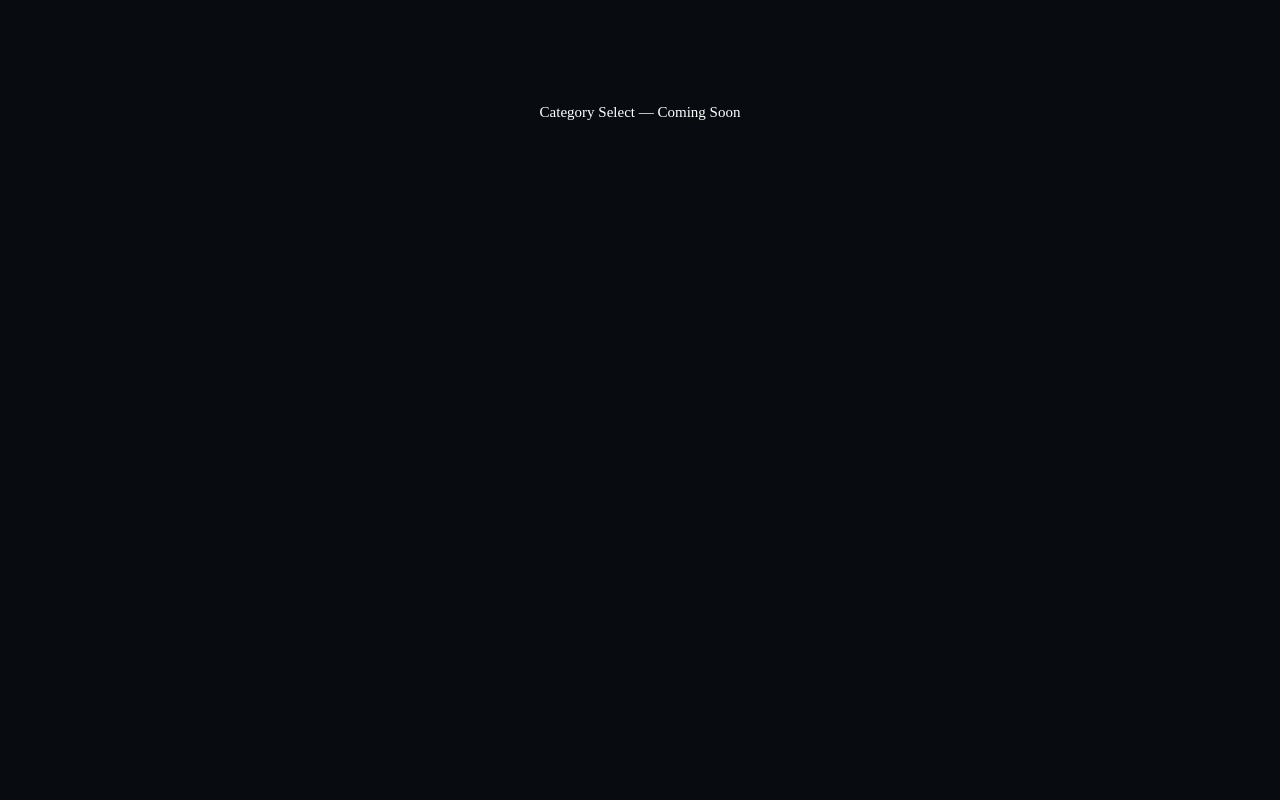
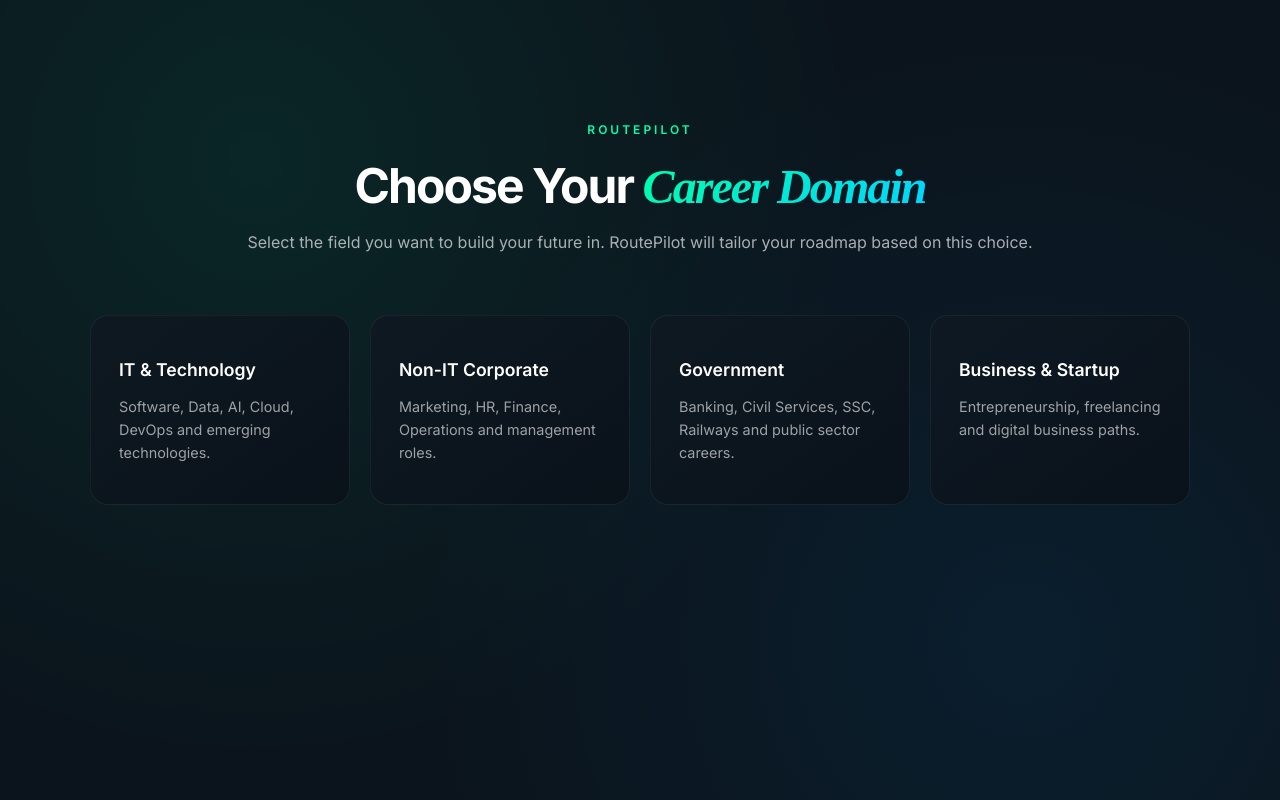
Before and after one commit to LipunRout/RoutePilot, a React (Vite) app in the folder frontend/: page /category in a window 1280 px wide. Built offline with nearby package versions, Linux system fonts and the light colour scheme.

Commit message:
fix: downgrade eslint to v9 for vercel build

```diff
--- a/frontend/package.json
+++ b/frontend/package.json
@@ -24,7 +24,7 @@
     "@types/react": "^19.2.7",
     "@types/react-dom": "^19.2.3",
     "@vitejs/plugin-react": "^5.1.1",
-    "eslint": "^10.0.1",
+    "eslint": "^9.39.3",
     "eslint-plugin-react-hooks": "^7.0.1",
     "eslint-plugin-react-refresh": "^0.4.24",
     "globals": "^16.5.0",
--- a/frontend/src/pages/CategorySelect.jsx
+++ b/frontend/src/pages/CategorySelect.jsx
@@ -1,2 +1,174 @@
-const CategorySelect = () => <div style={{color:'white',padding:'100px 2rem',textAlign:'center',fontFamily:'Orbitron'}}>Category Select — Coming Soon</div>
-export default CategorySelect
+import { useNavigate } from "react-router-dom";
+
+export default function CategorySelect() {
+  const navigate = useNavigate();
+
+  const categories = [
+    {
+      title: "IT & Technology",
+      desc: "Software, Data, AI, Cloud, DevOps and emerging technologies.",
+      value: "it"
+    },
+    {
+      title: "Non-IT Corporate",
+      desc: "Marketing, HR, Finance, Operations and management roles.",
+      value: "non-it"
+    },
+    {
+      title: "Government",
+      desc: "Banking, Civil Services, SSC, Railways and public sector careers.",
+      value: "govt"
+    },
+    {
+      title: "Business & Startup",
+      desc: "Entrepreneurship, freelancing and digital business paths.",
+      value: "business"
+    }
+  ];
+
+  const handleSelect = (category) => {
+    navigate(`/role-select?category=${category}`);
+  };
+
+  return (
+    <>
+      <style>{`
+        .cat-wrap {
+          min-height: 100vh;
+          padding: 120px 24px 80px;
+          background: radial-gradient(circle at 20% 20%, rgba(0,255,170,0.08), transparent 50%),
+                      radial-gradient(circle at 80% 80%, rgba(0,150,255,0.08), transparent 50%),
+                      #0b141c;
+        }
+
+        .cat-inner {
+          max-width: 1100px;
+          margin: 0 auto;
+          text-align: center;
+        }
+
+        .cat-label {
+          font-size: 0.75rem;
+          letter-spacing: 3px;
+          text-transform: uppercase;
+          color: #00ffaa;
+          font-weight: 600;
+          margin-bottom: 18px;
+          font-family: 'Inter', sans-serif;
+        }
+
+        .cat-title {
+          font-size: clamp(2rem, 4vw, 3rem);
+          font-weight: 700;
+          color: #fff;
+          margin-bottom: 14px;
+          letter-spacing: -0.04em;
+          font-family: 'Inter', sans-serif;
+        }
+
+        .cat-title span {
+          font-family: 'Playfair Display', serif;
+          font-style: italic;
+          background: linear-gradient(135deg, #00ffaa, #00d4ff);
+          -webkit-background-clip: text;
+          -webkit-text-fill-color: transparent;
+        }
+
+        .cat-desc {
+          color: rgba(255,255,255,0.65);
+          font-size: 1rem;
+          margin-bottom: 60px;
+          font-family: 'Inter', sans-serif;
+        }
+
+        .cat-grid {
+          display: grid;
+          grid-template-columns: repeat(auto-fit, minmax(240px, 1fr));
+          gap: 20px;
+        }
+
+        .cat-card {
+          background: linear-gradient(145deg, rgba(15,25,35,0.95), rgba(10,18,26,0.95));
+          border: 1px solid rgba(255,255,255,0.06);
+          border-radius: 18px;
+          padding: 40px 28px;
+          text-align: left;
+          transition: all 0.3s ease;
+          cursor: pointer;
+          position: relative;
+          overflow: hidden;
+        }
+
+        .cat-card:hover {
+          transform: translateY(-6px);
+          border-color: rgba(0,255,170,0.4);
+          box-shadow: 0 20px 40px rgba(0,0,0,0.6);
+        }
+
+        .cat-card::after {
+          content: '';
+          position: absolute;
+          inset: 0;
+          background: radial-gradient(circle at 80% 20%, rgba(0,255,170,0.08), transparent 60%);
+          opacity: 0;
+          transition: opacity 0.3s ease;
+        }
+
+        .cat-card:hover::after {
+          opacity: 1;
+        }
+
+        .cat-card-title {
+          font-size: 1.1rem;
+          font-weight: 600;
+          color: #fff;
+          margin-bottom: 10px;
+          font-family: 'Inter', sans-serif;
+        }
+
+        .cat-card-desc {
+          font-size: 0.9rem;
+          color: rgba(255,255,255,0.6);
+          line-height: 1.6;
+          font-family: 'Inter', sans-serif;
+        }
+
+        @media (max-width: 480px) {
+          .cat-wrap {
+            padding: 100px 20px 60px;
+          }
+        }
+      `}</style>
+
+      <div className="cat-wrap">
+        <div className="cat-inner">
+
+          <div className="cat-label">RoutePilot</div>
+
+          <h1 className="cat-title">
+            Choose Your <span>Career Domain</span>
+          </h1>
+
+          <p className="cat-desc">
+            Select the field you want to build your future in.
+            RoutePilot will tailor your roadmap based on this choice.
+          </p>
+
+          <div className="cat-grid">
+            {categories.map((cat, index) => (
+              <div
+                key={index}
+                className="cat-card"
+                onClick={() => handleSelect(cat.value)}
+              >
+                <div className="cat-card-title">{cat.title}</div>
+                <div className="cat-card-desc">{cat.desc}</div>
+              </div>
+            ))}
+          </div>
+
+        </div>
+      </div>
+    </>
+  );
+}
--- a/frontend/src/pages/LandingPage.jsx
+++ b/frontend/src/pages/LandingPage.jsx
@@ -2,7 +2,7 @@
 import { Link } from 'react-router-dom'
 import Navbar from '../components/Navbar'
 import Footer from '../components/Footer'
-import MotivationalPopup from '../components/MotivationalPopup'
+
 
 const useInView = (threshold = 0.15) => {
   const ref = useRef(null)
@@ -672,7 +672,7 @@
       `}</style>
 
       <div className="lp">
-        {showPopup && <MotivationalPopup onClose={() => setShowPopup(false)} />}
+
         <Navbar />
 
         {/* ── HERO ── */}
```
Also changed, not shown: 1 other file (tests, documents, lock files or other folders).
